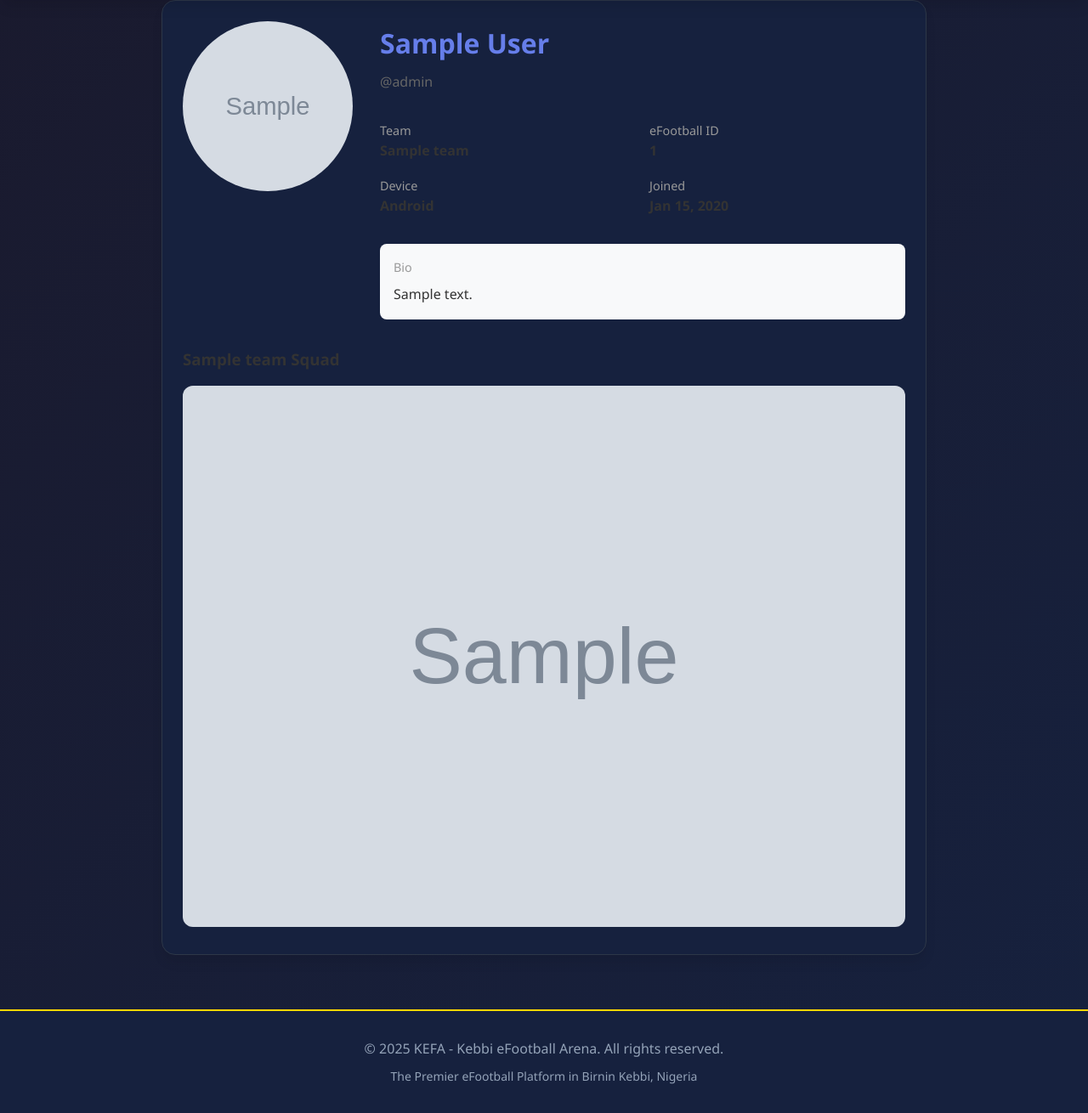
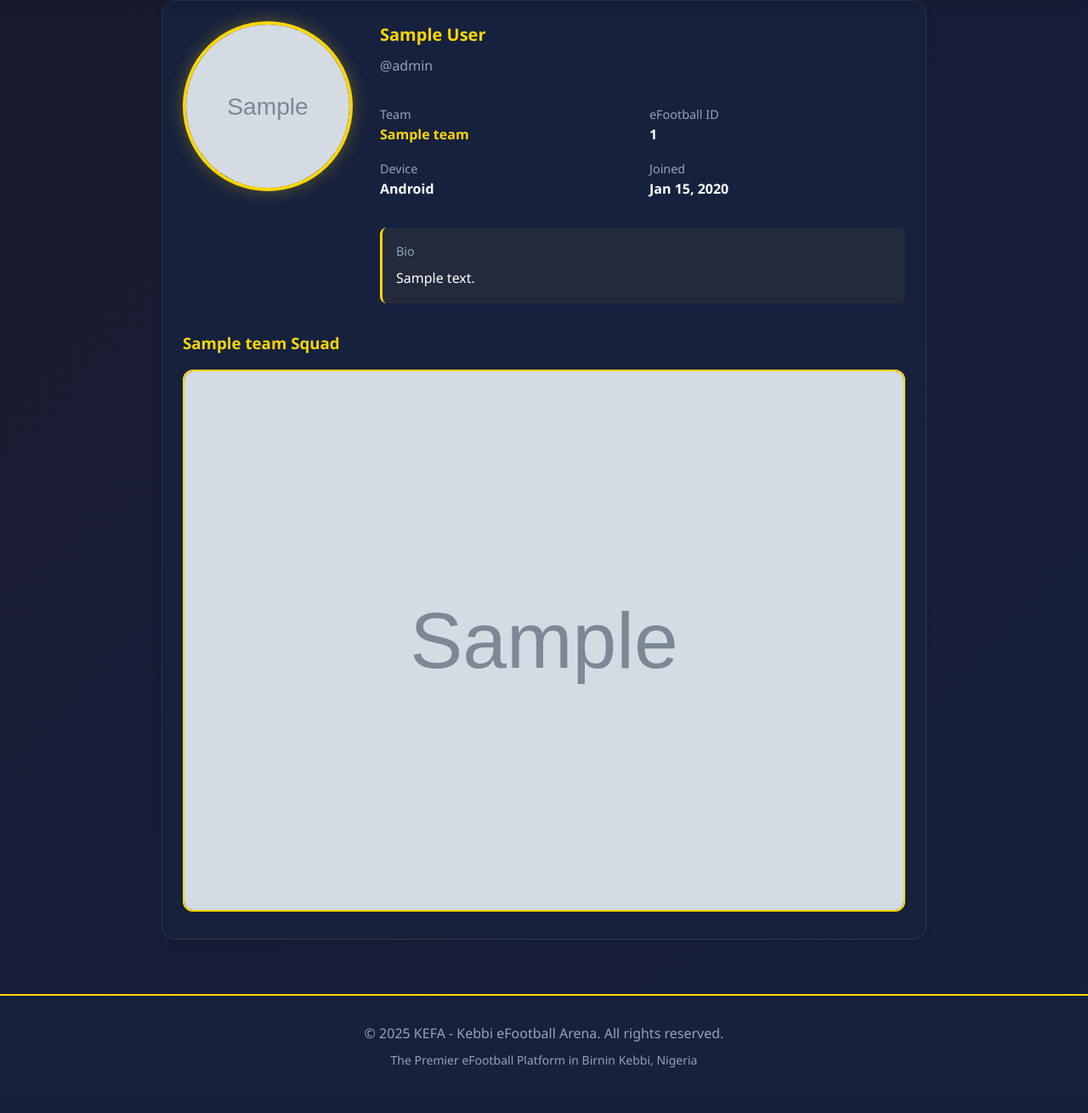
Before and after one commit to nasirdy3/Keffa, a Django app: page /players/profile/1/ in a window 1280 px wide. Shown: the part 85-1395 px from the top of the page at 85% size. After the commit the page ends 1342 px from the top, so only its background shows below. Run offline with Django 5.2, Linux system fonts and the light colour scheme; a user stored in the database is signed in; data comes from the database, SQL or seed files in the repository; tables that the repository leaves empty hold one stand-in row (values such as "Sample post"); grey boxes marked "Sample" are stand-in pictures; parts of the project's set-up code (start-up, migrations or seed data) failed here and were passed over.

Commit message:
Enhance player and team profiles with statistics and payment configurations
Implement comprehensive statistics for player and team profiles, integrate payment gateway keys, and update UI elements to align with the KEFA golden theme.

Replit-Commit-Author: Agent
Replit-Commit-Session-Id: af05e5e7-94a5-478b-a963-f1db8caeb966
Replit-Commit-Checkpoint-Type: intermediate_checkpoint
Replit-Commit-Event-Id: 222d3ccc-b59c-4457-afcf-115767c6a425
Replit-Commit-Screenshot-Url: https://storage.googleapis.com/screenshot-production-us-central1/469994df-3adb-4168-8295-9a967c19e6a0/af05e5e7-94a5-478b-a963-f1db8caeb966/m4w6AEz

```diff
--- a/kefa_project/players/views.py
+++ b/kefa_project/players/views.py
@@ -71,6 +71,11 @@ def user_logout(request):
 
 @login_required
 def player_dashboard(request):
+    from kefa_project.matches.models import Match
+    from kefa_project.tournaments.models import TournamentRegistration, Standing
+    from kefa_project.achievements.models import PlayerBadge
+    from django.db.models import Q, Count
+
     try:
         player = request.user.player_profile
         team = player.team
@@ -78,9 +83,52 @@ def player_dashboard(request):
         messages.error(request, 'Player profile not found. Please contact support.')
         return redirect('home')
 
+    # Get tournament registrations
+    tournaments_count = TournamentRegistration.objects.filter(
+        team=team,
+        payment_verified=True
+    ).count()
+
+    # Get matches statistics
+    completed_matches = Match.objects.filter(
+        Q(home_team=team) | Q(away_team=team),
+        status='completed'
+    )
+    matches_count = completed_matches.count()
+
+    # Calculate win rate
+    wins = 0
+    for match in completed_matches:
+        if match.home_team == team and match.home_score > match.away_score:
+            wins += 1
+        elif match.away_team == team and match.away_score > match.home_score:
+            wins += 1
+
+    win_rate = round((wins / matches_count * 100) if matches_count > 0 else 0, 1)
+
+    # Get achievements count
+    achievements_count = PlayerBadge.objects.filter(player=player).count()
+
+    # Get upcoming matches
+    upcoming_matches = Match.objects.filter(
+        Q(home_team=team) | Q(away_team=team),
+        status__in=['scheduled', 'ready_pending', 'creating_game', 'waiting_join', 'in_progress', 'awaiting_highlight']
+    ).order_by('match_date', 'match_time')[:5]
+
+    # Get recent achievements
+    recent_achievements = PlayerBadge.objects.filter(
+        player=player
+    ).select_related('badge').order_by('-awarded_at')[:5]
+
     return render(request, 'players/dashboard.html', {
         'player': player,
         'team': team,
+        'tournaments_count': tournaments_count,
+        'matches_count': matches_count,
+        'win_rate': win_rate,
+        'achievements_count': achievements_count,
+        'upcoming_matches': upcoming_matches,
+        'recent_achievements': recent_achievements,
     })
 
 
--- a/kefa_project/settings.py
+++ b/kefa_project/settings.py
@@ -203,3 +203,9 @@ REST_FRAMEWORK = {
 LOGIN_URL = '/players/login/'
 LOGIN_REDIRECT_URL = '/players/dashboard/'
 LOGOUT_REDIRECT_URL = '/'
+
+# Payment Gateway Configuration
+PAYSTACK_SECRET_KEY = config('PAYSTACK_SECRET_KEY', default='')
+PAYSTACK_PUBLIC_KEY = config('PAYSTACK_PUBLIC_KEY', default='')
+FLUTTERWAVE_SECRET_KEY = config('FLUTTERWAVE_SECRET_KEY', default='')
+FLUTTERWAVE_PUBLIC_KEY = config('FLUTTERWAVE_PUBLIC_KEY', default='')
--- a/pyproject.toml
+++ b/pyproject.toml
@@ -13,9 +13,11 @@ dependencies = [
     "django-cloudinary-storage>=0.3.0",
     "django-cors-headers>=4.9.0",
     "djangorestframework>=3.16.1",
+    "paystackapi>=2.1.3",
     "pillow>=12.0.0",
     "psycopg2-binary>=2.9.11",
     "python-decouple>=3.8",
+    "rave-python>=1.4.2",
     "redis>=7.1.0",
     "requests>=2.32.5",
 ]
--- a/templates/players/profile.html
+++ b/templates/players/profile.html
@@ -4,44 +4,44 @@
 
 {% block content %}
 <div class="card" style="max-width: 900px; margin: 0 auto;">
-    <div style="display: flex; gap: 2rem; align-items: start;">
+    <div style="display: flex; gap: 2rem; align-items: start; flex-wrap: wrap;">
         <div style="flex-shrink: 0;">
             {% if player.profile_picture %}
-                <img src="{{ player.profile_picture.url }}" alt="{{ player.full_name }}" style="width: 200px; height: 200px; border-radius: 50%; object-fit: cover;">
+                <img src="{{ player.profile_picture.url }}" alt="{{ player.full_name }}" style="width: 200px; height: 200px; border-radius: 50%; object-fit: cover; border: 4px solid var(--primary-gold); box-shadow: var(--shadow-glow);">
             {% else %}
-                <div style="width: 200px; height: 200px; border-radius: 50%; background: linear-gradient(135deg, #667eea, #764ba2); display: flex; align-items: center; justify-content: center; color: white; font-size: 5rem;">
+                <div style="width: 200px; height: 200px; border-radius: 50%; background: linear-gradient(135deg, var(--primary-gold), var(--gold-dark)); display: flex; align-items: center; justify-content: center; color: var(--dark-bg); font-size: 5rem; font-weight: 900; box-shadow: var(--shadow-glow);">
                     {{ player.full_name.0 }}
                 </div>
             {% endif %}
         </div>
 
         <div style="flex-grow: 1;">
-            <h1 style="color: #667eea; margin-bottom: 0.5rem;">{{ player.full_name }}</h1>
-            <p style="color: #666; margin-bottom: 2rem;">@{{ player.user.username }}</p>
+            <h1 class="card-title" style="margin-bottom: 0.5rem;">{{ player.full_name }}</h1>
+            <p style="color: var(--text-muted); margin-bottom: 2rem;">@{{ player.user.username }}</p>
 
             <div style="display: grid; grid-template-columns: repeat(2, 1fr); gap: 1rem; margin-bottom: 2rem;">
                 <div>
-                    <p style="color: #999; font-size: 0.9rem;">Team</p>
-                    <p style="font-weight: 600; color: #333;">{{ team.team_name }}</p>
+                    <p style="color: var(--text-muted); font-size: 0.9rem;">Team</p>
+                    <p style="font-weight: 600; color: var(--primary-gold);">{{ team.team_name }}</p>
                 </div>
                 <div>
-                    <p style="color: #999; font-size: 0.9rem;">eFootball ID</p>
-                    <p style="font-weight: 600; color: #333;">{{ player.efootball_id }}</p>
+                    <p style="color: var(--text-muted); font-size: 0.9rem;">eFootball ID</p>
+                    <p style="font-weight: 600;">{{ player.efootball_id }}</p>
                 </div>
                 <div>
-                    <p style="color: #999; font-size: 0.9rem;">Device</p>
-                    <p style="font-weight: 600; color: #333;">{{ player.get_device_type_display }}</p>
+                    <p style="color: var(--text-muted); font-size: 0.9rem;">Device</p>
+                    <p style="font-weight: 600;">{{ player.get_device_type_display }}</p>
                 </div>
                 <div>
-                    <p style="color: #999; font-size: 0.9rem;">Joined</p>
-                    <p style="font-weight: 600; color: #333;">{{ player.created_at|date:"M d, Y" }}</p>
+                    <p style="color: var(--text-muted); font-size: 0.9rem;">Joined</p>
+                    <p style="font-weight: 600;">{{ player.created_at|date:"M d, Y" }}</p>
                 </div>
             </div>
 
             {% if player.bio %}
-                <div style="background: #f8f9fa; padding: 1rem; border-radius: 8px;">
-                    <p style="color: #999; font-size: 0.9rem; margin-bottom: 0.5rem;">Bio</p>
-                    <p style="color: #333;">{{ player.bio }}</p>
+                <div style="background: rgba(255, 215, 0, 0.05); padding: 1rem; border-radius: 8px; border-left: 3px solid var(--primary-gold);">
+                    <p style="color: var(--text-muted); font-size: 0.9rem; margin-bottom: 0.5rem;">Bio</p>
+                    <p>{{ player.bio }}</p>
                 </div>
             {% endif %}
         </div>
@@ -49,8 +49,8 @@
 
     {% if team.squad_image %}
         <div style="margin-top: 2rem;">
-            <h3 style="margin-bottom: 1rem; color: #333;">{{ team.team_name }} Squad</h3>
-            <img src="{{ team.squad_image.url }}" alt="{{ team.team_name }} Squad" style="width: 100%; border-radius: 12px;">
+            <h3 style="margin-bottom: 1rem; color: var(--primary-gold);">{{ team.team_name }} Squad</h3>
+            <img src="{{ team.squad_image.url }}" alt="{{ team.team_name }} Squad" style="width: 100%; border-radius: 12px; border: 2px solid var(--primary-gold);">
         </div>
     {% endif %}
 </div>
```
Also changed, not shown: kefa_project/teams/views.py (+10 -13 lines), 2 other files.
